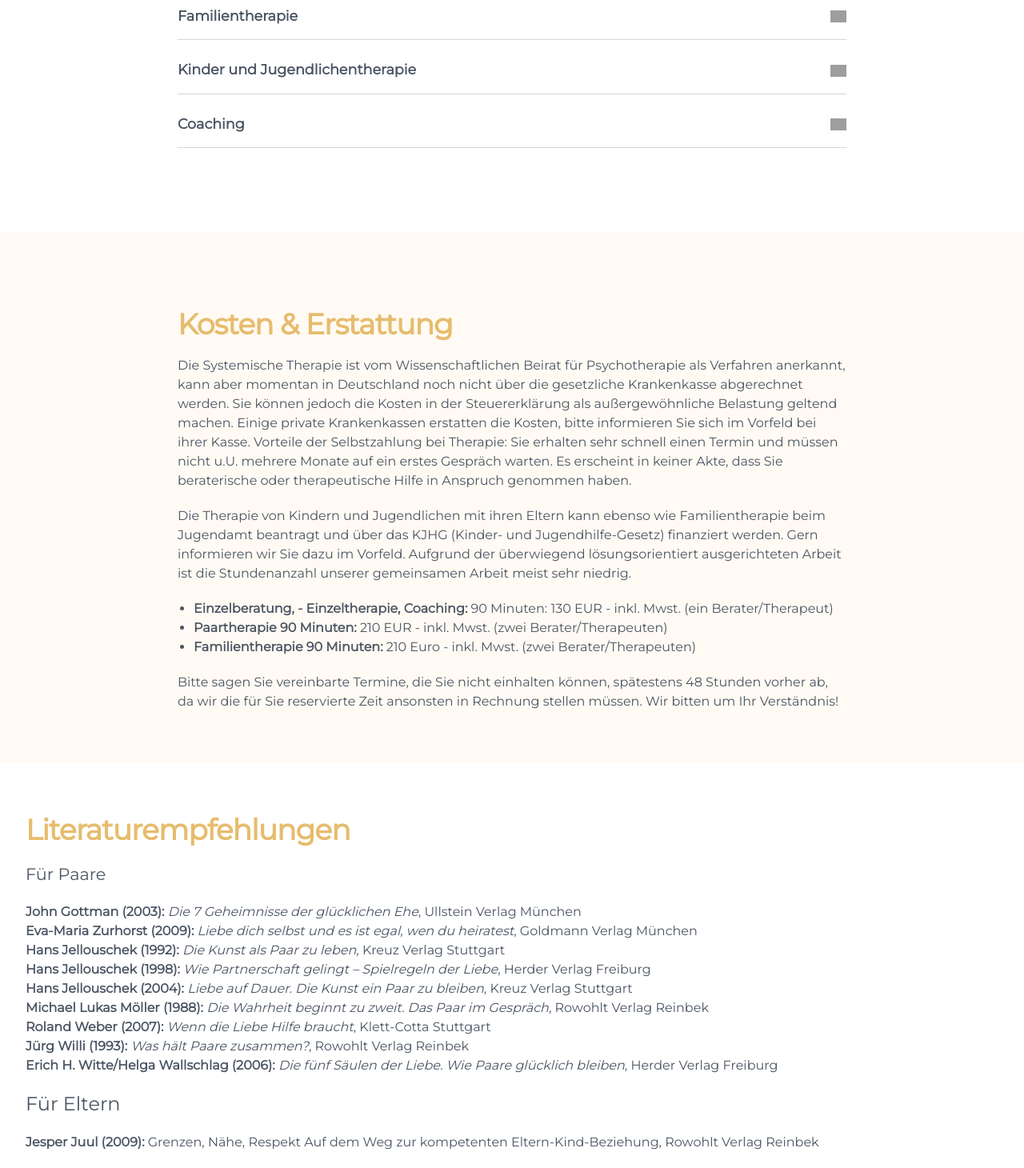
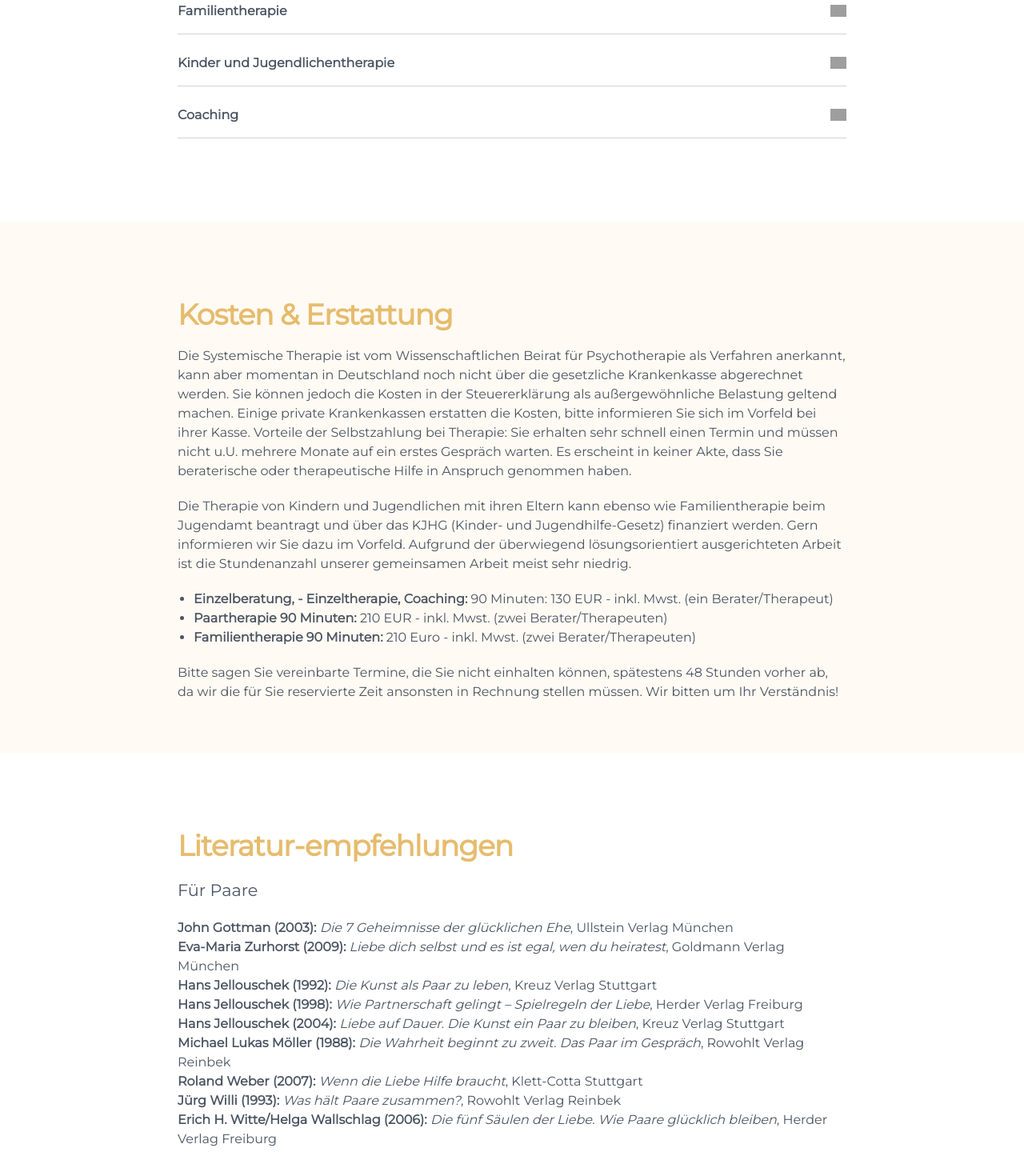
Before and after one commit to MartaJaekel/Praxis-Perspektivwechsel, a Next.js app: page / in a window 1280 px wide. Shown: the part 1460-2920 px from the top of the page at 80% size. Built offline with nearby package versions, Linux system fonts and the light colour scheme; grey boxes are pictures that could not be loaded.

Commit message:
provisorische lösung für literatur

```diff
--- a/src/app/page.tsx
+++ b/src/app/page.tsx
@@ -140,7 +140,7 @@ Themen unserer gemeinsamen Arbeit können sein: Umgang mit der Pubertät, Schulp
                     onClick={() => toggleAccordion(index)}
                     className=" relative w-full text-left  py-4   font-semibold"
                   >
-                    <p className="text-grey text-[1.1rem]">
+                    <p className="text-grey text">
                     {service.title}
                     </p>
                     <img
@@ -209,10 +209,10 @@ Themen unserer gemeinsamen Arbeit können sein: Umgang mit der Pubertät, Schulp
             </p>
           </div>
         </div>
-        <div className="mx-auto py-8 bg-white">
-          <div className="text-left px-8 m-auto mt-8 flex flex-col gap-5">
-            <h2 className=" text-[#e6bc6d] text-[1.6rem] font-extrabold tracking-tight lg:text-4xl">
-              Literaturempfehlungen
+        <div className="w-full mx-auto py-16 bg-white">
+          <div className="text-left px-8 m-auto mt-8 flex flex-col gap-5 max-w-[900px]">
+            <h2 className=" text-[#e6bc6d] text-[2rem] font-extrabold tracking-tight lg:text-4xl break-words">
+            Literatur<wbr />-empfehlungen
             </h2>
             <h3 className="text-[1.3rem]">Für Paare</h3>
             <ul>
```
